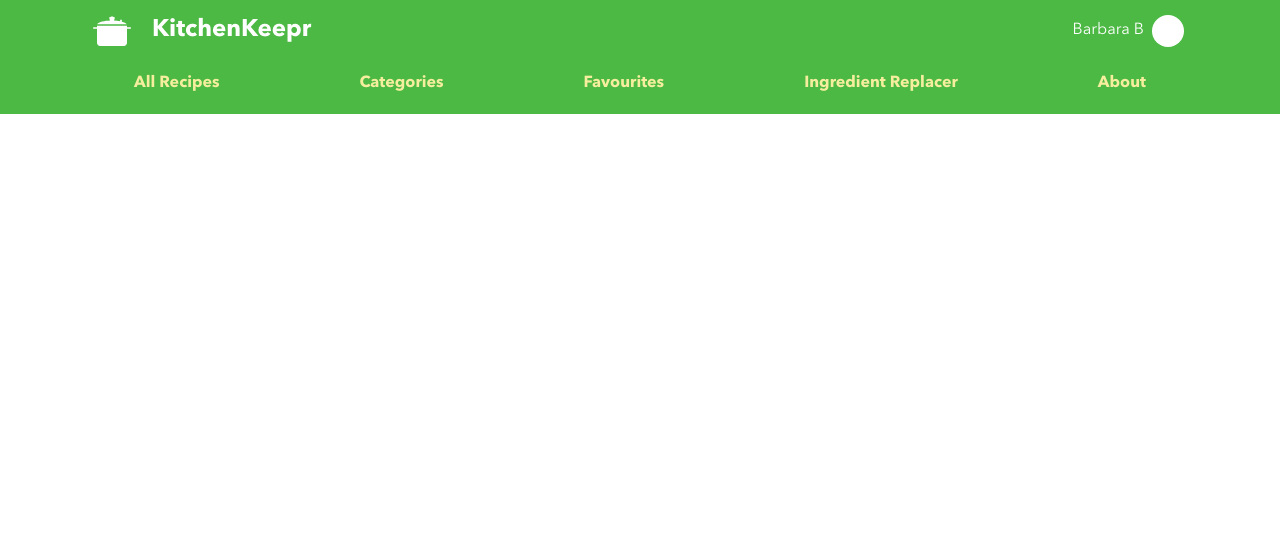
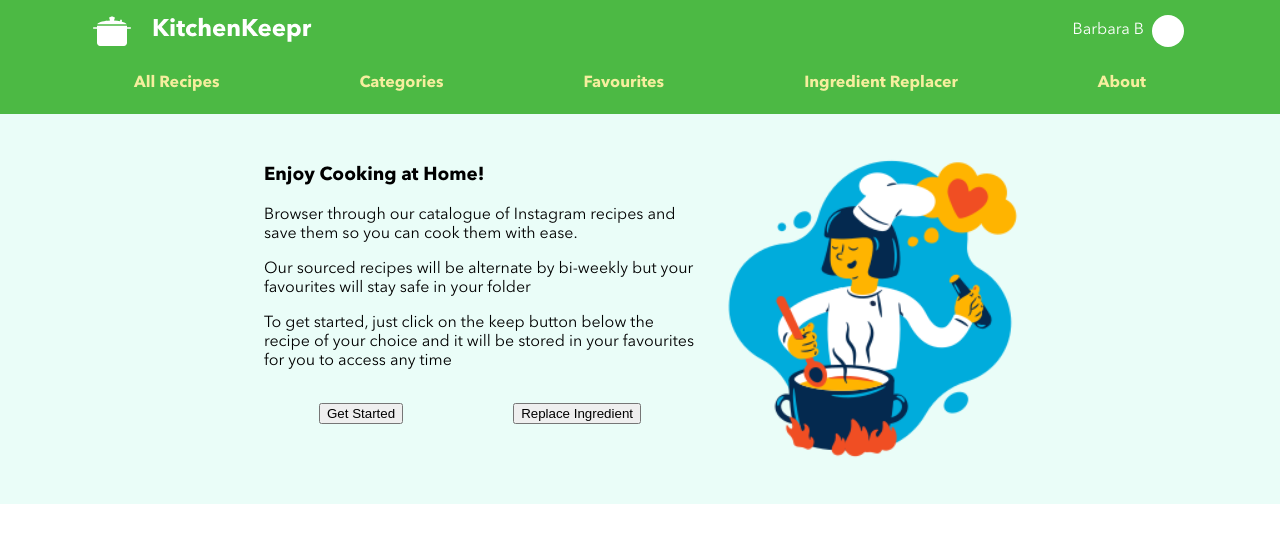
Before and after one commit to daniel22494/kitchenkeepr-frontend, a React (Create React App) app: page /homepage in a window 1280 px wide. Shown: the top 542 px of the page. Built offline with nearby package versions, Linux system fonts and the light colour scheme.

Commit message:
added a homepage banner

```diff
--- a/src/App.js
+++ b/src/App.js
@@ -6,6 +6,7 @@ import Favourites from "./components/Favourites/Favourites";
 import Recipe from "./components/Recipe/Recipe";
 import IngredientReplacer from "./components/IngredientReplacer/IngredientReplacer";
 import Header from "./components/Header/Header";
+import Homepage from "./pages/Homepage/Homepage";
 
 function App() {
   return (
@@ -17,7 +18,7 @@ function App() {
         <Route path="/favourites" element={<Favourites />} />
         <Route path="/recipes/:id" element={<Recipe />} />
         <Route path="/ingredient-replacer" element={<IngredientReplacer />} />
-        {/* <Route path="/header" element={<Header />} /> */}
+        <Route path="/homepage" element={<Homepage />} />
       </Routes>
     </BrowserRouter>
   );
--- /dev/null
+++ b/src/pages/Homepage/Homepage.jsx
@@ -0,0 +1,34 @@
+import "./Homepage.scss";
+import Chef from "../../assets/images/chef-cooking.png";
+
+function Homepage() {
+  return (
+    <section className="hero">
+      <div className="hero__text">
+        <h3 className="hero__text-title">Enjoy Cooking at Home!</h3>
+        <p>
+          Browser through our catalogue of Instagram recipes and save them so
+          you can cook them with ease.
+        </p>
+        <p>
+          Our sourced recipes will be alternate by bi-weekly but your favourites
+          will stay safe in your folder
+        </p>
+        <p>
+          To get started, just click on the keep button below the recipe of your
+          choice and it will be stored in your favourites for you to access any
+          time
+        </p>
+        <div className="actions">
+          <button className="actions_button">Get Started</button>
+          <button className="actions_button">Replace Ingredient</button>
+        </div>
+      </div>
+      <div className="hero__img">
+        <img src={Chef} alt="Image of a chef" className="hero__img-content" />
+      </div>
+    </section>
+  );
+}
+
+export default Homepage;
--- /dev/null
+++ b/src/pages/Homepage/Homepage.scss
@@ -0,0 +1,26 @@
+@use "../../styles/variables" as *;
+
+.hero{
+    display: flex;
+    flex-wrap: wrap;
+    justify-content: center;
+    font-family: $avenir-base-font;
+    padding-top: 2rem;
+    padding-bottom: 2rem;
+    background-color: $prim-pale-color;
+    &__text{
+        max-width: 27rem;
+        padding: 0 1rem;
+    }
+    &__img{
+        &-content{
+            width: 20rem;
+            height: 20rem;
+        }
+    }
+}
+.actions{
+    margin-top: 2rem;
+    display: flex;
+    justify-content: space-around
+}
--- a/src/styles/_variables.scss
+++ b/src/styles/_variables.scss
@@ -3,7 +3,7 @@
 //Colours
 $prim-blue-color: #246EB9;
 $prim-green-color: #4CB944;
-$prim-pale-color: #FDFFFC;
+$prim-pale-color: #eafdf8;
 
 $sec-yellow-color: #F5EE9E;
 $sec-black-color: #000000;
```
Also changed, not shown: src/assets/images/chef-cooking.png (added), src/assets/images/chef.png (added).
